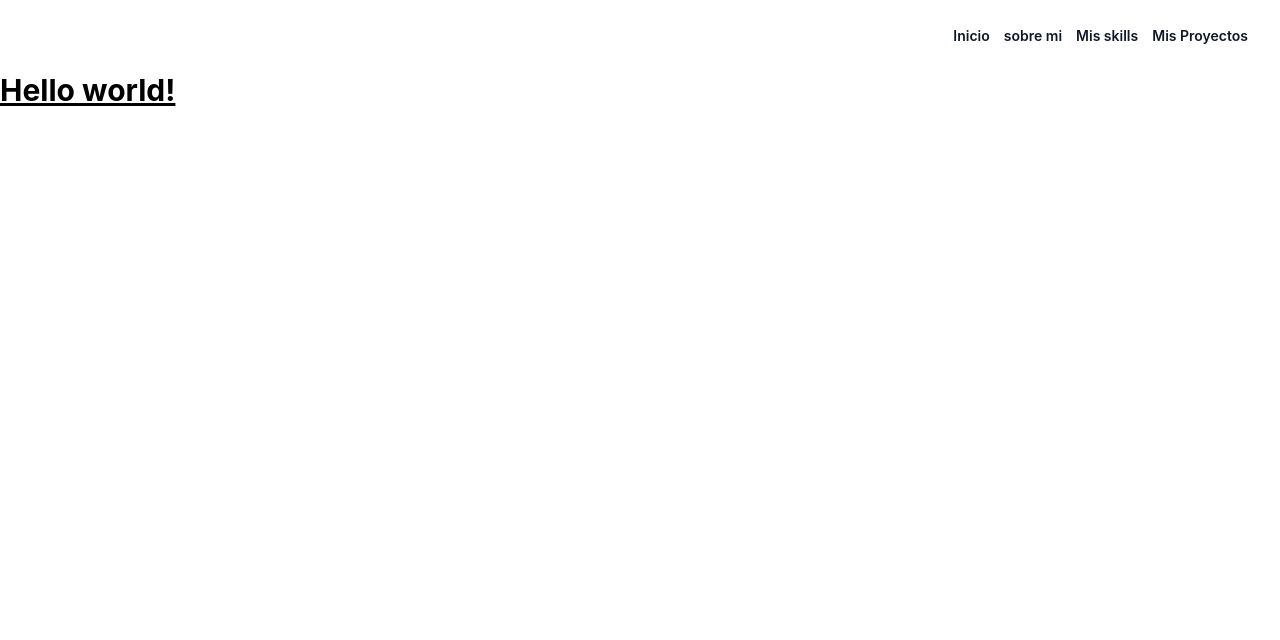
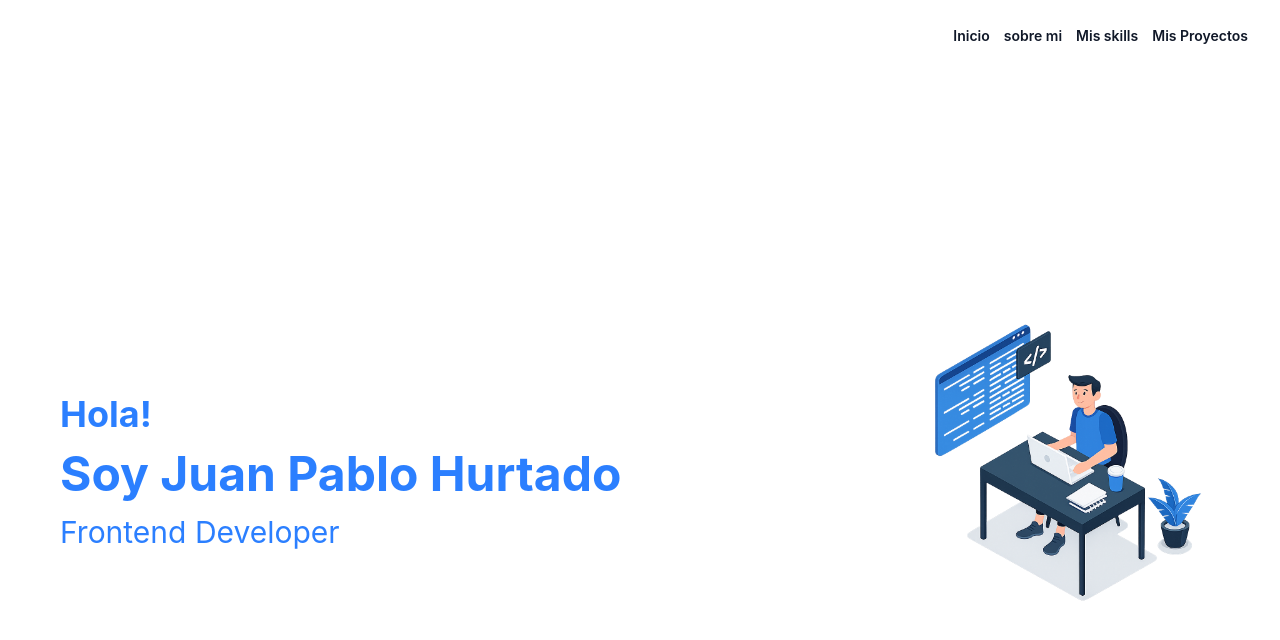
Before and after one commit to JuanPhurtado18/Portafolio, a React (Vite) app: page / in a window 1280 px wide. Shown: the top 640 px of the page. Built offline with nearby package versions, Linux system fonts and the light colour scheme.

Commit message:
add welcome message

```diff
--- a/src/App.jsx
+++ b/src/App.jsx
@@ -1,12 +1,13 @@
 import { useState } from "react";
 import "./App.css";
 import Navbar from "./Components/navbar";
+import Welcome from "./layouts/welcome";
 
 function App() {
   return (
     <>
-    <Navbar/>
-      <h1 class="text-3xl font-bold underline">Hello world!</h1>
+      <Navbar />
+      <Welcome />
     </>
   );
 }
--- /dev/null
+++ b/src/layouts/welcome.jsx
@@ -0,0 +1,20 @@
+import Img from "../img/ImagenWelcome.png";
+
+function Welcome() {
+  return (
+    <div className="flex items-center justify-between h-screen px-15    text-white">
+      <div className="text-left">
+        <p className="text-4xl font-bold text-blue-500 mb-4">Hola!</p>
+        <h1 className="text-5xl font-bold text-blue-500 mb-4">
+          Soy Juan Pablo Hurtado
+        </h1>
+        <p className="text-3xl text-blue-500">Frontend Developer</p>
+      </div>
+      <div>
+        <img className="h-80" src={Img} alt="developer" />
+      </div>
+    </div>
+  );
+}
+
+export default Welcome;
```
Also changed, not shown: src/img/ImagenWelcome.png (added).
